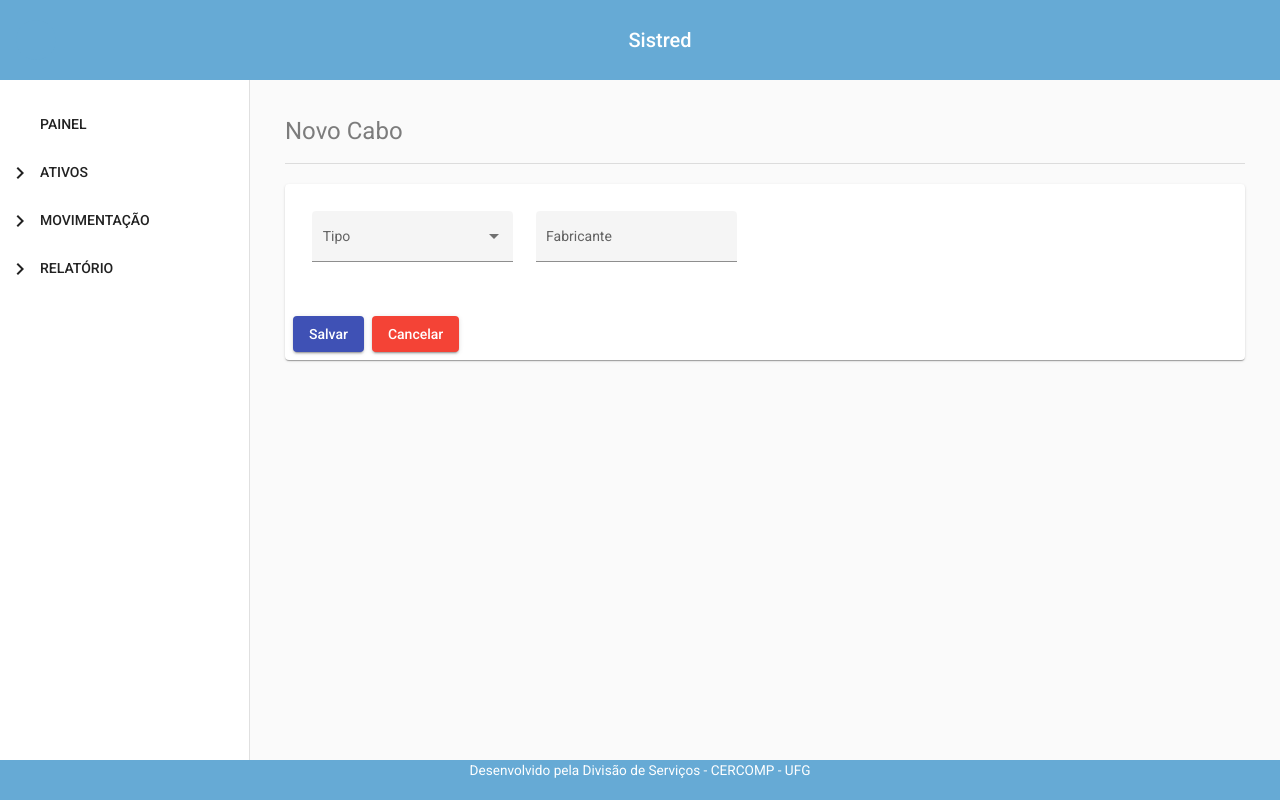
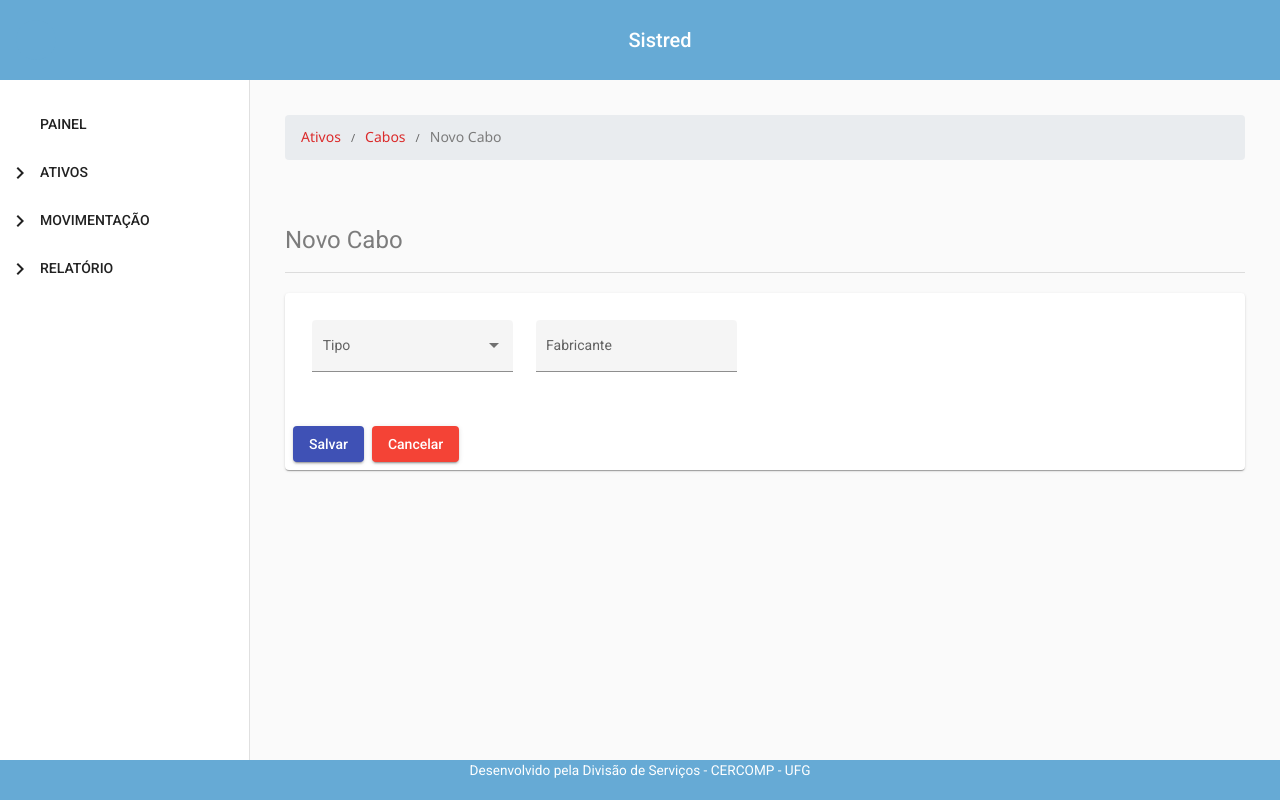
Before and after one commit to Theringeye/sistred-front, an Angular app: page /form-cabo in a window 1280 px wide. Built offline with nearby package versions, Linux system fonts and the light colour scheme.

Commit message:
breadcrum pagina cadastro cabo

```diff
--- a/src/app/views/cabos/form-cabos/form-cabos.component.css
+++ b/src/app/views/cabos/form-cabos/form-cabos.component.css
@@ -4,3 +4,71 @@
 mat-form-field{
     margin: .8em;
 }
+
+.breadcrumb {
+    display: -ms-flexbox;
+    display: flex;
+    -ms-flex-wrap: wrap;
+    flex-wrap: wrap;
+    padding: 0.75rem 1rem;
+    margin-bottom: 4rem;
+    margin-top: 0.01rem;
+    list-style: none;
+    background-color: #e9ecef;
+    border-radius: 0.25rem;
+}
+
+.breadcrumb-item {
+    display: -ms-flexbox;
+    display: flex;
+    padding-left: 5px;
+}
+
+.col-md-12 {
+    position: relative;
+    width: 100%;
+
+}
+
+
+:root{
+    --cor-principal: rgb(219, 43, 43);
+    --cor-secundaria: rgb(31, 12, 116);
+    --cor-cinza: color: #666;
+    }
+
+    nav{
+    width: 100%;
+    }
+
+    nav ol{
+    list-style-type: none;
+    }
+
+    nav ol li{
+    display: inline;
+    font-family: Segoe ui;
+    }
+
+    nav ol li:after{
+    content: '/';
+    margin-right: 10px;
+    font-size: .8em;
+    color: #666;
+    }
+
+    nav ol li:last-child::after{
+    content: '';
+    color: #666;
+    }
+
+    nav ol li a{
+    color: rgb(219, 43, 43);;
+    text-decoration: none;
+    margin-right: 10px;
+    }
+
+    nav ol li a:hover{
+    color: rgb(31, 12, 116);
+    text-decoration: underline;
+    }
--- a/src/app/views/cabos/form-cabos/form-cabos.component.html
+++ b/src/app/views/cabos/form-cabos/form-cabos.component.html
@@ -1,3 +1,12 @@
+
+<nav class="col-md-12">
+    <ol class="breadcrumb">
+      <li > <a>Ativos</a></li>
+      <li ><a>Cabos</a> </li>
+      <li >Novo Cabo</li>
+    </ol>
+  </nav>
+
 <h1>Novo Cabo</h1>
 <mat-divider></mat-divider>
 <br>
```
